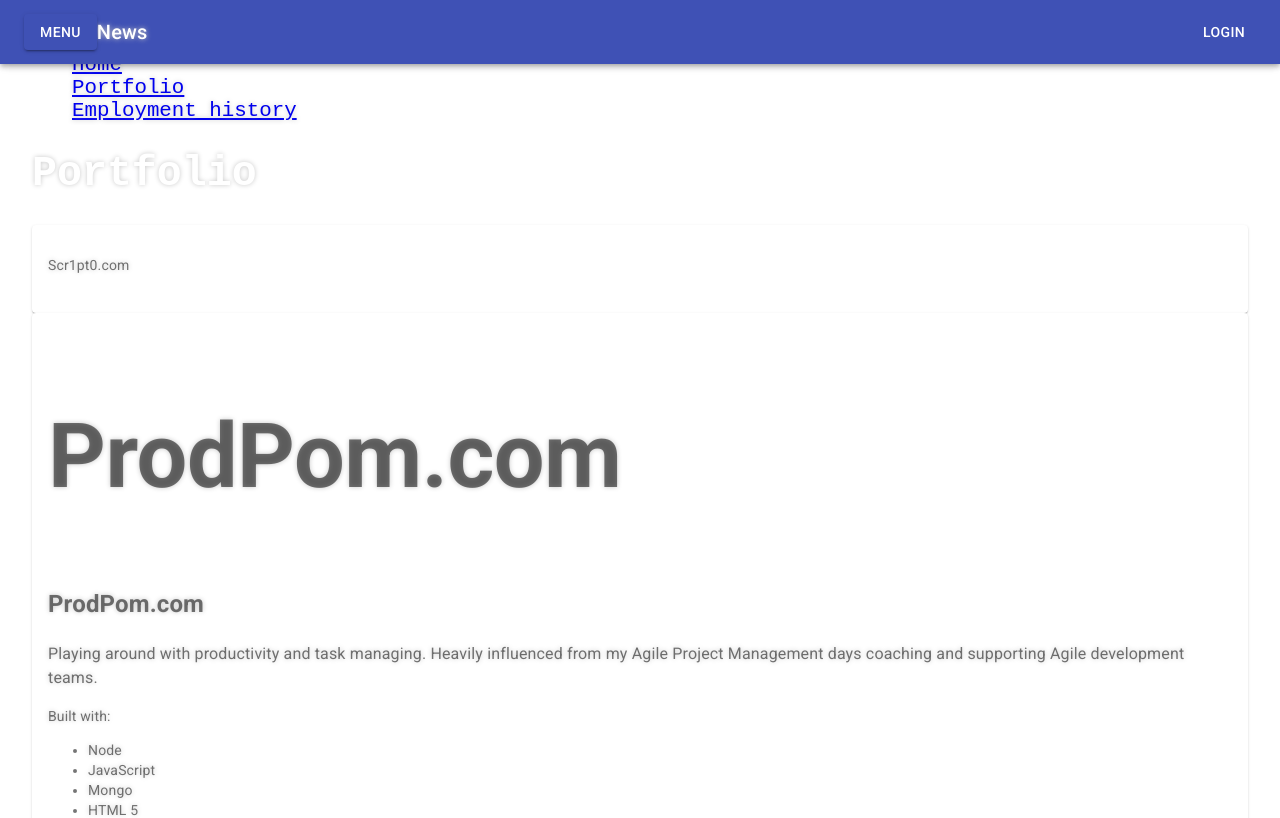
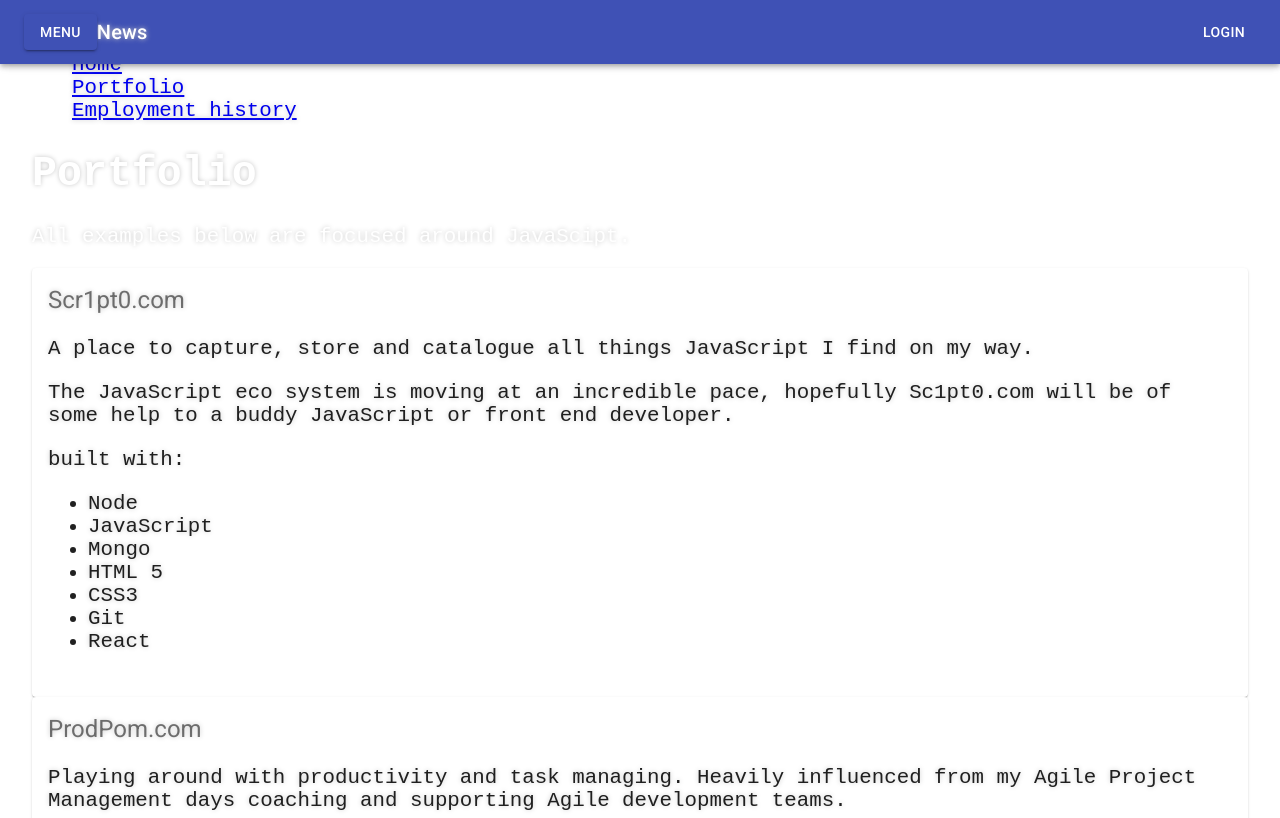
Before and after one commit to 789ni812/my-portfolio, a React (Create React App) app: page /portfolio in a window 1280 px wide. Shown: the top 818 px of the page. Built offline with nearby package versions, Linux system fonts and the light colour scheme.

Commit message:
Added Scr1pt0.com Portfolio content, removed some Material ui - typography issues

```diff
--- a/src/mockup/Portfolio.js
+++ b/src/mockup/Portfolio.js
@@ -3,7 +3,7 @@
 
 
 // Material-ui
-import { Card, CardContent, Typography } from '@material-ui/core';
+import { Card, CardContent, Typography, ListItem, ListItemText } from '@material-ui/core';
 
 
 const Portfolio = () => {
@@ -12,23 +12,42 @@
     return (
         <>
             <h1>Portfolio</h1>
+            <p>All examples below are focused around JavaScipt.</p>
             < Card >
                 <CardContent>
-                    <Typography variant="body2" color="textSecondary" component="p">
-                        <p>Scr1pt0.com</p>
+                    <Typography variant="h5" color="textSecondary" component="h3">
+                        Scr1pt0.com
                     </Typography>
+
+                    <p>A place to capture, store and catalogue all things JavaScript I find on my way.</p>
+                    <p>The JavaScript eco system is moving at an incredible pace, hopefully Sc1pt0.com will be of some help to a buddy JavaScript or front end developer.</p>
+
+                    <p>built with:</p>
+                    <ul>
+                        <li className="devicons devicons-nodejs">Node</li>
+                        <li className="devicons devicons-javascript">JavaScript</li>
+                        <li className="devicons devicons-mongo">Mongo</li>
+                        <li className="devicons devicons-html5">HTML 5</li>
+                        <li className="devicons devicons-css3">CSS3</li>
+                        <li className="devicons devicons-git">Git</li>
+                        <li className="devicons devicons-reactjs">React</li>
+                    </ul>
+
+                    {/* //TODO Get screenshot of Scr1pt0.com site for portfolio */}
+
+
+
                 </CardContent>
             </Card >
             < Card >
                 <CardContent>
-                    <Typography variant="h2" color="textSecondary" component="h2">
-                        <h2>ProdPom.com</h2>
+                    <Typography variant="h5" color="textSecondary" component="h3">
+                        ProdPom.com
                     </Typography>
-                    <Typography variant="body1" color="textSecondary">
-                        <h2>ProdPom.com</h2>
+
+
                     <p>Playing around with productivity and task managing. Heavily influenced from my Agile Project Management days coaching and supporting Agile development teams.</p>
-                    </Typography>
-                    <Typography variant="body2" color="textSecondary">
+
                     <p>Built with:</p>
 
                     <ul>
@@ -38,9 +57,11 @@
                         <li className="devicons devicons-html5">HTML 5</li>
                         <li className="devicons devicons-css3">CSS3</li>
                         <li className="devicons devicons-git">Git</li>
-                            <li className="devicons devicons-reactjs">Raect</li>
+                        <li className="devicons devicons-reactjs">React</li>
                     </ul>
-                    </Typography>
+
+                    {/* //TODO Get screenshot of Scr1pt0.com site for portfolio */}
+
                 </CardContent>
             </Card >
         </>
```
Lines whose indentation alone changed are shown as unchanged.
